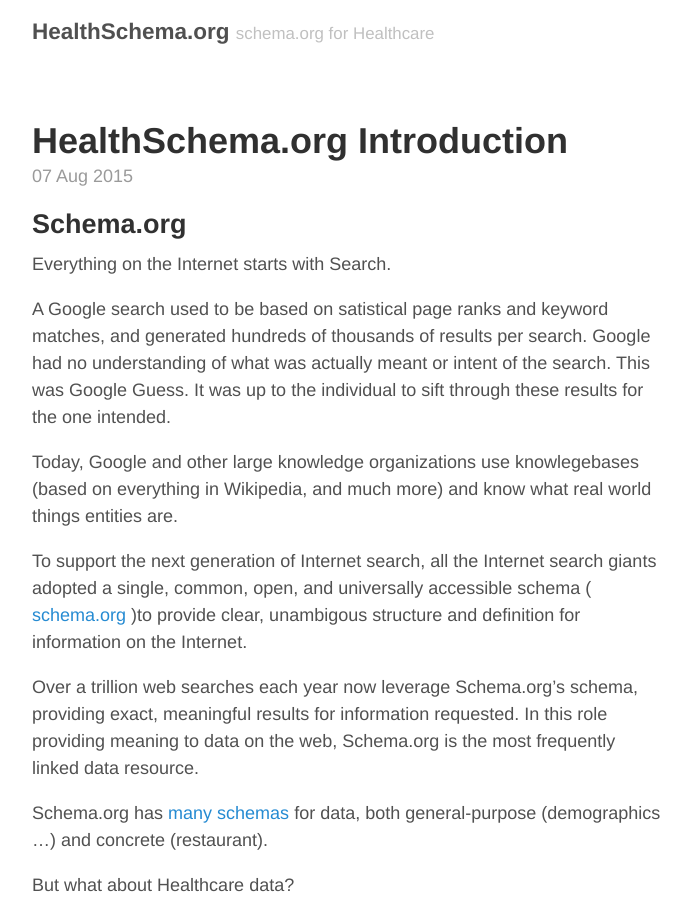
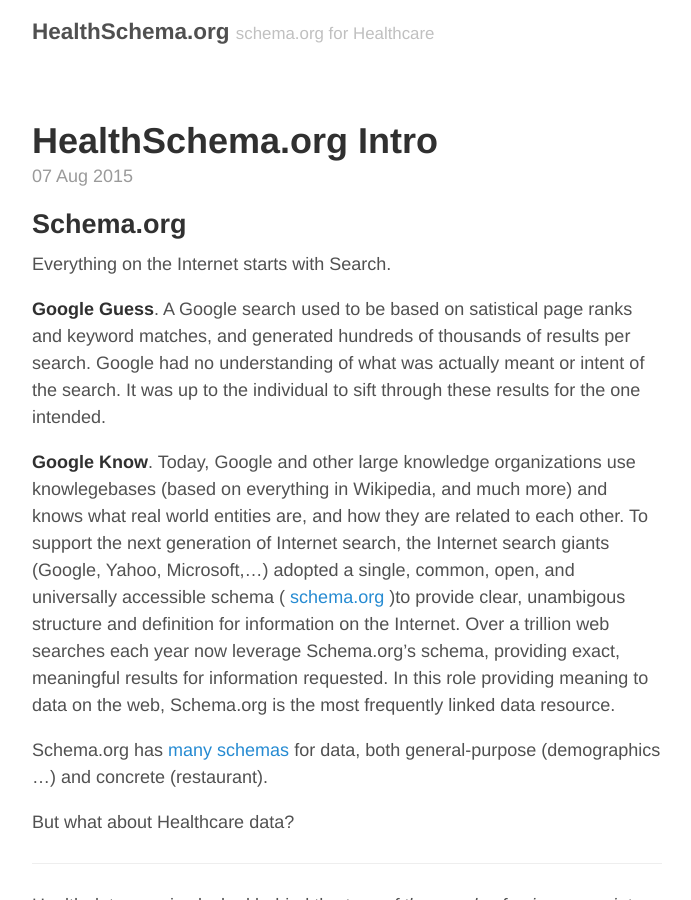
Before and after one commit to healthschema/healthschema.github.io, a Jekyll site: the page built from _posts/2015-08-07-hello-schema-org.md, in a window 1280 px wide and 900 px high. Shown: the whole window, without its empty margins (293-984 px from the left). Built offline with Jekyll 4.4.1, drawn with Linux system fonts in a browser that asks for light colours.

Commit message:
intro schema.org update

```diff
--- a/_posts/2015-08-07-hello-schema-org.md
+++ b/_posts/2015-08-07-hello-schema-org.md
@@ -1,6 +1,6 @@
 ---
 layout: post
-title: HealthSchema.org Introduction
+title: HealthSchema.org Intro
 ---
 
 
@@ -9,13 +9,9 @@
 
 Everything on the Internet starts with Search.
 
-A Google search used to be based on satistical page ranks and keyword matches, and generated hundreds of thousands of results per search. Google had no understanding of what was actually meant or intent of the search. This was Google Guess.  It was up to the individual to sift through these results for the one intended.
+**Google Guess**. A Google search used to be based on satistical page ranks and keyword matches, and generated hundreds of thousands of results per search. Google had no understanding of what was actually meant or intent of the search. It was up to the individual to sift through these results for the one intended.
 
-Today, Google and other large knowledge organizations use knowlegebases (based on everything in Wikipedia, and much more) and  know what real world things entities are.
-
-To support the next generation of Internet search, all the Internet search giants adopted a single, common, open, and universally accessible schema ( [schema.org](http://schema.org/) )to provide clear, unambigous structure and definition for information on the Internet.
-
-Over a trillion web searches each year now leverage Schema.org's schema, providing exact, meaningful results for information requested.  In this role providing meaning to data on the web, Schema.org is the most frequently linked data resource.
+**Google Know**. Today, Google and other large knowledge organizations use knowlegebases (based on everything in Wikipedia, and much more) and knows what real world  entities are, and how they are related to each other. To support the next generation of Internet search, the Internet search giants (Google, Yahoo, Microsoft,...) adopted a single, common, open, and universally accessible schema ( [schema.org](http://schema.org/) )to provide clear, unambigous structure and definition for information on the Internet.  Over a trillion web searches each year now leverage Schema.org's schema, providing exact, meaningful results for information requested.  In this role providing meaning to data on the web, Schema.org is the most frequently linked data resource.
 
 Schema.org has [many schemas](http://schema.org/docs/schemas.html) for data, both general-purpose (demographics ...) and concrete (restaurant).
 
```
